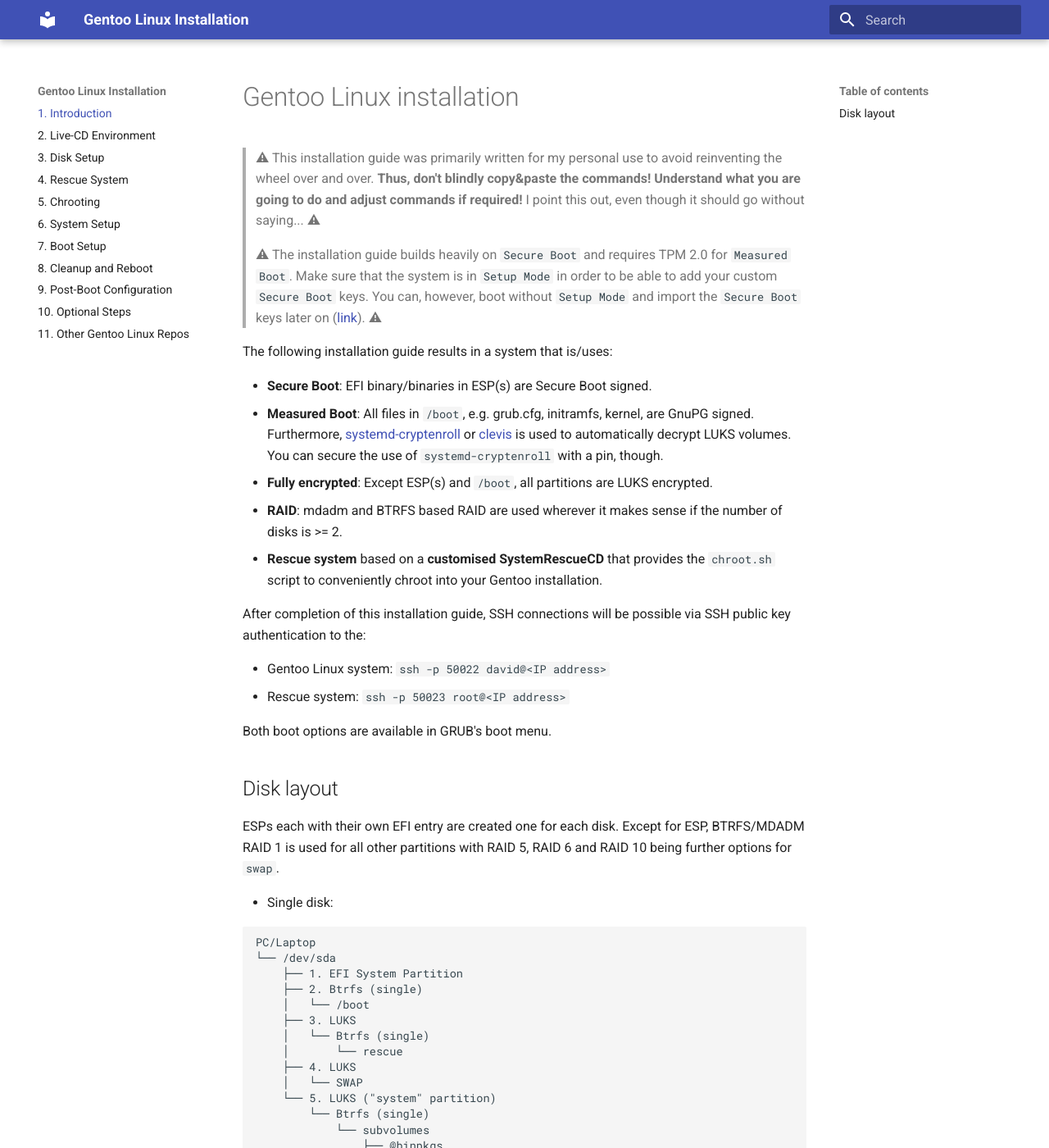
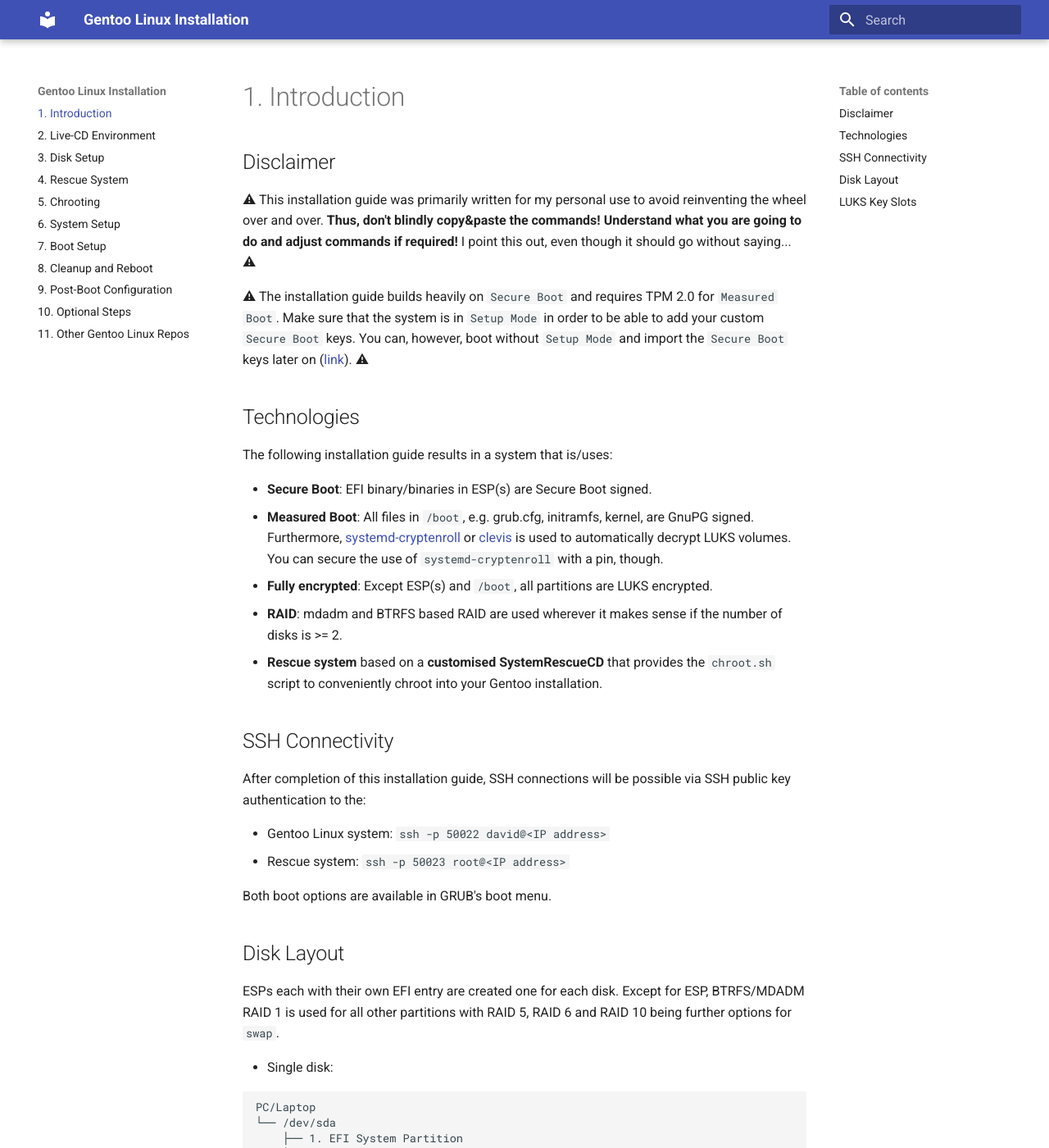
Before and after one commit to duxsco/gentoo-installation, an MkDocs documentation site: the page built from docs/index.md, in a window 1280 px wide and 1400 px high. Shown: the whole window at 82% size. Built offline with MkDocs 1.6.1 and Material for MkDocs 9.7.7, drawn with Linux system fonts in a browser that asks for light colours.

Commit message:
Update headers of "1. Introduction"

```diff
--- a/docs/index.md
+++ b/docs/index.md
@@ -1,8 +1,10 @@
-# Gentoo Linux installation
+## Disclaimer
 
-> ⚠ This installation guide was primarily written for my personal use to avoid reinventing the wheel over and over. **Thus, don't blindly copy&paste the commands! Understand what you are going to do and adjust commands if required!** I point this out, even though it should go without saying... ⚠
+⚠ This installation guide was primarily written for my personal use to avoid reinventing the wheel over and over. **Thus, don't blindly copy&paste the commands! Understand what you are going to do and adjust commands if required!** I point this out, even though it should go without saying... ⚠
 
-> ⚠ The installation guide builds heavily on `Secure Boot` and requires TPM 2.0 for `Measured Boot`. Make sure that the system is in `Setup Mode` in order to be able to add your custom `Secure Boot` keys. You can, however, boot without `Setup Mode` and import the `Secure Boot` keys later on ([link](#installation-of-secure-boot-files-via-uefi-firmware-settings)). ⚠
+⚠ The installation guide builds heavily on `Secure Boot` and requires TPM 2.0 for `Measured Boot`. Make sure that the system is in `Setup Mode` in order to be able to add your custom `Secure Boot` keys. You can, however, boot without `Setup Mode` and import the `Secure Boot` keys later on ([link](#installation-of-secure-boot-files-via-uefi-firmware-settings)). ⚠
+
+## Technologies
 
 The following installation guide results in a system that is/uses:
 
@@ -12,6 +14,8 @@ The following installation guide results in a system that is/uses:
 - **RAID**: mdadm and BTRFS based RAID are used wherever it makes sense if the number of disks is >= 2.
 - **Rescue system** based on a **customised SystemRescueCD** that provides the `chroot.sh` script to conveniently chroot into your Gentoo installation.
 
+## SSH Connectivity
+
 After completion of this installation guide, SSH connections will be possible via SSH public key authentication to the:
 
 - Gentoo Linux system: `ssh -p 50022 david@<IP address>`
@@ -19,7 +23,7 @@ After completion of this installation guide, SSH connections will be possible vi
 
 Both boot options are available in GRUB's boot menu.
 
-## Disk layout
+## Disk Layout
 
 ESPs each with their own EFI entry are created one for each disk. Except for ESP, BTRFS/MDADM RAID 1 is used for all other partitions with RAID 5, RAID 6 and RAID 10 being further options for `swap`.
 
@@ -123,6 +127,8 @@ PC∕Laptop───────────────────────
 
 - More disks can be used (see: `man mkfs.btrfs | sed -n '/^PROFILES$/,/^[[:space:]]*└/p'`). RAID 10 is only available to setups with an even number of disks.
 
+## LUKS Key Slots
+
 On the `rescue` partition, LUKS key slots are set as follows:
 
   - 0: Rescue password
```
